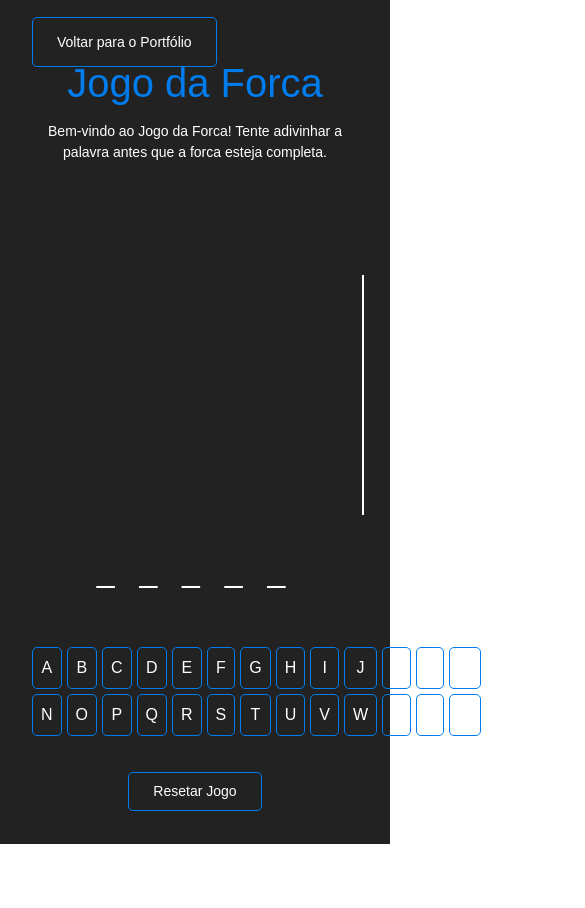
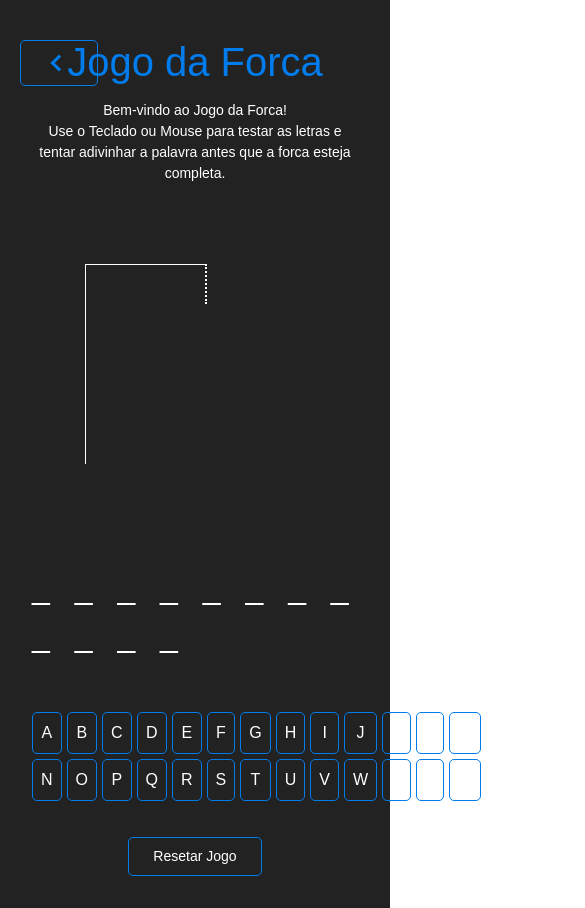
Before and after one commit to Guithentges/meu-site, a Next.js app: page /jogo_forca in a window 390 px wide. Shown: the top 908 px of the page, 585 px wide, since content can reach past the window. Before the commit the page ends 844 px from the top, so only its background shows below. Built offline with nearby package versions, Linux system fonts and the light colour scheme.

Commit message:
Melhorando responsividade e adicionando as 30 palavras

```diff
--- a/app/globals.css
+++ b/app/globals.css
@@ -368,6 +368,10 @@ header{
     .proj:hover .proj-text{
       display: none;
     }
+    .icone-seta{
+      width: 5px;
+      height: 5px;
+    }
   }
 
 
@@ -465,95 +469,104 @@ header{
   color: var(--terciary-color);
   font-weight: bold;
 }
-.forca{
+.forca {
   position: relative;
-  width: 35%;
-  height: fit-content;
-  display: flex;
-  justify-content: center;
-  align-items: center;
-  margin-block: 2rem;
-  margin-left: 6rem;
+  width: 300px;
+  height: 300px;
+  margin: 0 auto;
+  background: transparent;
 }
-.poste{
+
+.poste {
+  position: absolute;
+  bottom: 100px;
+  left: 40px;
   width: 1px;
-  height: 15rem;
-  border: 1px solid var(--scondary-color);
-  margin-left: 15rem;
+  height: 200px;
+  background: var(--scondary-color);
 }
-.barra-horizontal{
+
+.barra-horizontal {
   position: absolute;
-  width: 10rem;
+  top: 0;
+  left: 40px;
+  width: 120px;
   height: 1px;
-  border: 1px solid var(--scondary-color);
-  top: 0px;
-  left: 17.5rem;
+  background: var(--scondary-color);
 }
-.corda{
+
+.corda {
   position: absolute;
-  width: 1px;
-  height: 3rem;
-  border: 1px dotted var(--scondary-color);
-  top: 0px;
-  left: 17.5rem;
+  top: 0;
+  left: 160px;
+  width: 2px;
+  height: 40px;
+  border-right: 2px dotted var(--scondary-color);
 }
-.cabeca{
+
+.cabeca {
   position: absolute;
-  width: 3rem;
-  height: 3rem;
-  border: 1px solid var(--terciary-color);
+  top: 40px;
+  left: 140px;
+  width: 40px;
+  height: 40px;
+  border: 2px solid var(--terciary-color);
   border-radius: 50%;
-  top: 3rem;
-  left: 16rem;
 }
-.corpo{
+
+.corpo {
   position: absolute;
-  width: 1px;
-  height: 5rem;
-  border: 1px solid var(--terciary-color);
-  top: 6rem;
-  left: 17.5rem;
+  top: 80px;
+  left: 160px;
+  width: 2px;
+  height: 70px;
+  background: var(--terciary-color);
 }
-.braco-esquerdo{
+
+.braco-esquerdo {
   position: absolute;
-  width: 1px;
-  height: 4rem;
-  border: 1px solid var(--terciary-color);
-  top: 7rem;
-  left: 17.5rem;
+  top: 90px;
+  left: 160px;
+  width: 2px;
+  height: 50px;
+  background: var(--terciary-color);
   transform: rotate(-45deg);
   transform-origin: top;
 }
-.braco-direito{
+
+.braco-direito {
   position: absolute;
-  width: 1px;
-  height: 4rem;
-  border: 1px solid var(--terciary-color);
-  top: 7rem;
-  left: 17.5rem;
+  top: 90px;
+  left: 160px;
+  width: 2px;
+  height: 50px;
+  background: var(--terciary-color);
   transform: rotate(45deg);
   transform-origin: top;
 }
-.perna-esquerda{
+
+.perna-esquerda {
   position: absolute;
-  width: 1px;
-  height: 4rem;
-  border: 1px solid var(--terciary-color);
-  top: 11rem;
-  left: 17.5rem;
+  top: 150px;
+  left: 160px;
+  width: 2px;
+  height: 60px;
+  background: var(--terciary-color);
   transform: rotate(-30deg);
   transform-origin: top;
 }
-.perna-direita{
+
+.perna-direita {
   position: absolute;
-  width: 1px;
-  height: 4rem;
-  border: 1px solid var(--terciary-color);
-  top: 11rem;
-  left: 17.5rem;
+  top: 150px;
+  left: 160px;
+  width: 2px;
+  height: 60px;
+  background: var(--terciary-color);
   transform: rotate(30deg);
   transform-origin: top;
 }
+
 .reset {
   margin-top: 1rem;
   border: 1px solid var(--terciary-color);
@@ -568,14 +581,25 @@ header{
   transform: scale(1.2);
 }
 .voltar{
+  position: absolute;
+  top: 40px;
+  left: 20px;
   border: 1px solid var(--terciary-color);
   border-radius: 5px;
   width: fit-content;
-  padding: 1rem 1.5rem;
+  padding: 1rem 2rem;
   transition: all 500ms ease;
+  font-size: 1rem;
 }
 .voltar:hover {
   color: var(--terciary-color);
   cursor: pointer;
-  transform: scale(1.5);
+  transform: scale(1.2);
 }
+.icone-seta {
+  width: 12px;
+  height: 12px;
+  border-left: 3px solid var(--terciary-color);
+  border-bottom: 3px solid var(--terciary-color);
+  transform: rotate(45deg);
+}
--- a/app/jogo_forca/page.js
+++ b/app/jogo_forca/page.js
@@ -1,7 +1,39 @@
 "use client";
 import { useState, useEffect, useRef } from "react";
 
-const palavras = ["REACT", "NEXT", "PROGRAMACAO", "WEB", "MOBILE"];
+const palavras = [
+  "ALGORITMO",
+  "INTELIGENCIA",
+  "DADOS",
+  "PROGRAMACAO",
+  "SISTEMA",
+  "COMPUTADOR",
+  "INTERNET",
+  "NAVEGADOR",
+  "SOFTWARE",
+  "HARDWARE",
+  "ROBOTICA",
+  "SEGURANCA",
+  "REDES",
+  "DESENVOLVIMENTO",
+  "CONECTIVIDADE",
+  "TECNOLOGIA",
+  "COMPILADOR",
+  "SERVIDOR",
+  "MONITOR",
+  "FUNCIONAMENTO",
+  "PYTHON",
+  "JAVASCRIPT",
+  "PROTOCOLO",
+  "BIBLIOTECA",
+  "CODIGO",
+  "AUTOMACAO",
+  "MEMORIA",
+  "APRENDIZADO",
+  "NUVEM",
+  "CRIPTOGRAFIA",
+];
+
 const alfabeto = "ABCDEFGHIJKLMNOPQRSTUVWXYZ".split("");
 
 function numeroAleatorio(min, max) {
@@ -71,24 +103,22 @@ export default function JogoForca() {
 
   return (
     <div className="forca-main">
-      <a className="voltar" href="./">Voltar para o Portfólio</a>
+      <a className="voltar" href="./"><div className="icone-seta"></div></a>
       <div className="forca-header">
         <h1>Jogo da Forca</h1>
-        <p>Bem-vindo ao Jogo da Forca! Tente adivinhar a palavra antes que a forca esteja completa.</p>
+        <p>Bem-vindo ao Jogo da Forca!<br></br> Use o Teclado ou Mouse para testar as letras e tentar adivinhar a palavra antes que a forca esteja completa.</p>
       </div>
       <div className="forca-container">
         <div className="forca">
           <div className="poste"></div>
           <div className="barra-horizontal"></div>
           <div className="corda"></div>
-          <div className="boneco">
             { erros.length > 0 &&(<div className="cabeca"></div>)}
             { erros.length > 1 &&(<div className="corpo"></div>)}
             { erros.length > 2 &&(<div className="braco-esquerdo"></div>)}
             { erros.length > 3 &&(<div className="braco-direito"></div>)}
             { erros.length > 4 &&(<div className="perna-esquerda"></div>)}
             { erros.length > 5 &&(<div className="perna-direita"></div>)}
-          </div>
         </div>
         <div className="palavra-chave">{mostrarPalavra()}</div>
         {erros.length != 0 && (<div className="erros">Letras erradas: <span>{erros.join(", ")}</span></div>)}
```
